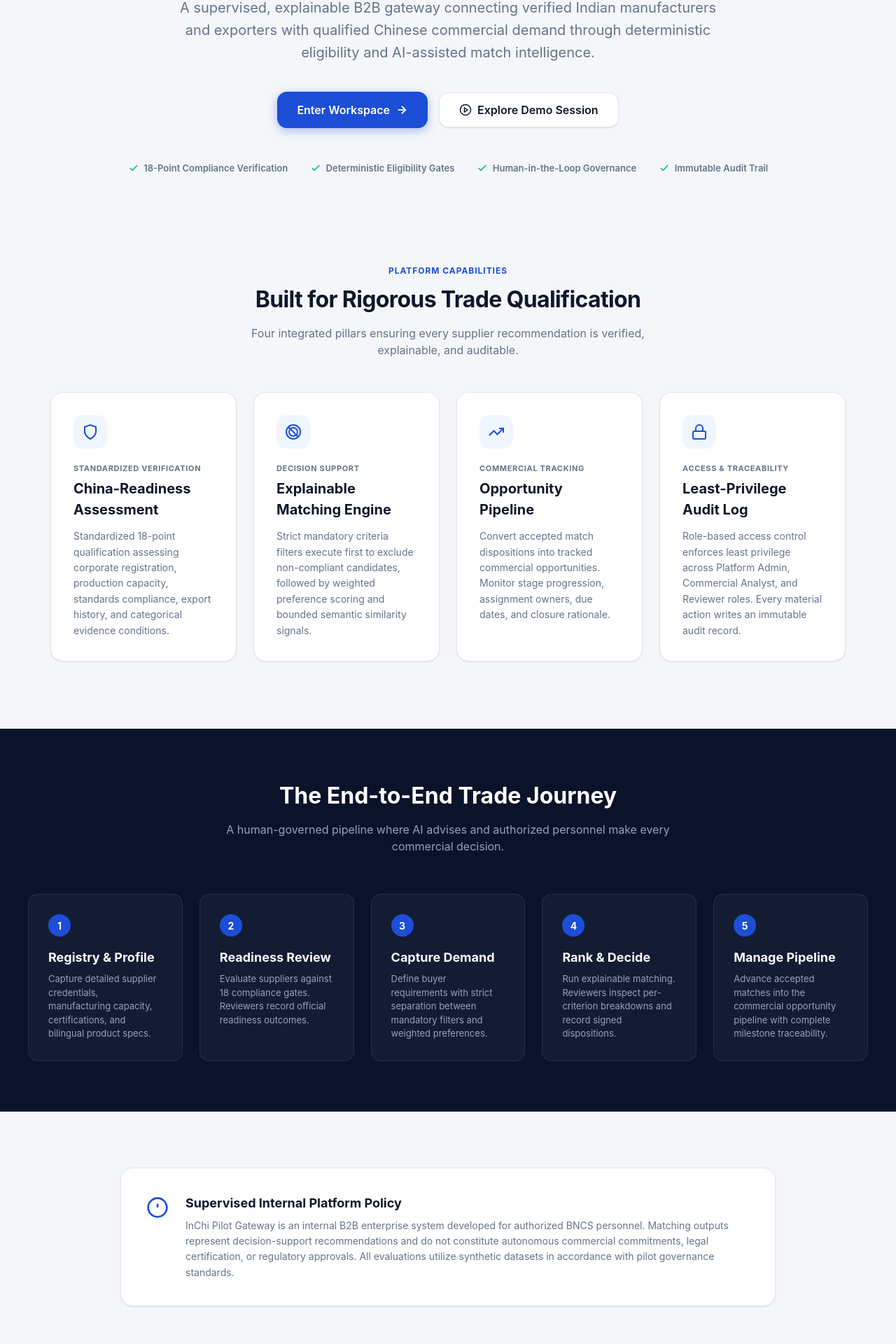
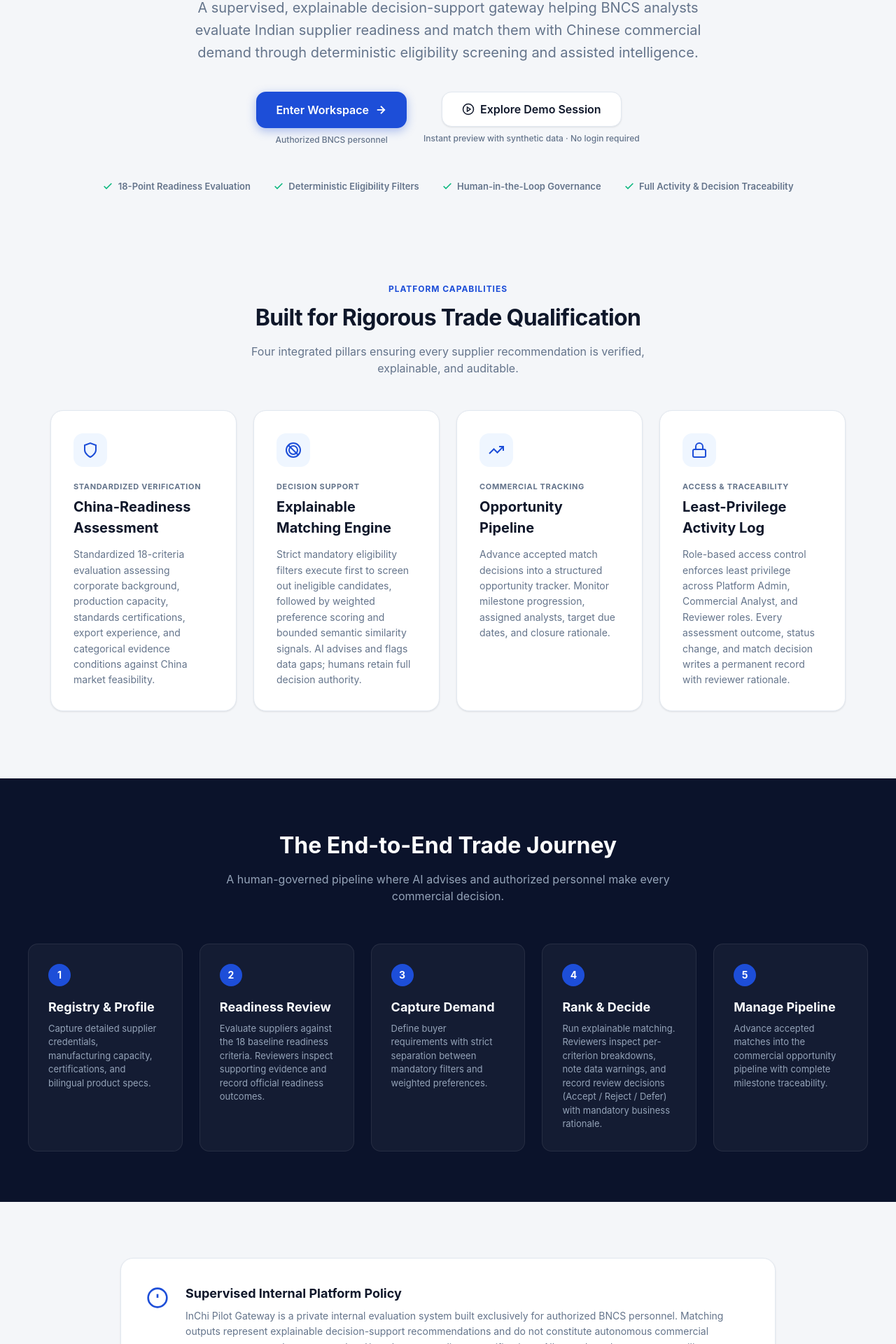
Before and after one commit to aryanghai12/InChi-Pilot-Gateway, a Next.js app in the folder frontend/: page / in a window 1280 px wide. Shown: the part 375-2295 px from the top of the page at 70% size. Built offline with nearby package versions, Linux system fonts and the light colour scheme.

Commit message:
feat(landing): incorporate UX clarity on pilot scope, readiness criteria, and demo access

```diff
--- a/frontend/src/app/landing.module.css
+++ b/frontend/src/app/landing.module.css
@@ -177,11 +177,24 @@
 
 .heroCtaGroup {
   display: flex;
-  align-items: center;
+  align-items: flex-start;
   justify-content: center;
-  gap: 1rem;
+  gap: 1.5rem;
   flex-wrap: wrap;
   margin-bottom: 3rem;
+}
+
+.ctaWrapper {
+  display: flex;
+  flex-direction: column;
+  align-items: center;
+  gap: 0.5rem;
+}
+
+.ctaHint {
+  font-size: 0.75rem;
+  font-weight: 500;
+  color: var(--color-text-muted);
 }
 
 .primaryCta {
--- a/frontend/src/app/page.tsx
+++ b/frontend/src/app/page.tsx
@@ -61,6 +61,7 @@ export default function LandingPage() {
             type="button"
             onClick={handleExploreDemo}
             className={styles.demoBtn}
+            title="Instant walkthrough with synthetic demonstration data"
           >
             Explore Demo
           </button>
@@ -77,7 +78,7 @@ export default function LandingPage() {
               <circle cx="12" cy="12" r="10" />
               <path d="M12 6v6l4 2" />
             </svg>
-            BNCS Cross-Border Gateway · India to China Trade Corridor
+            BNCS Internal Pilot Gateway · Supervised Evaluation Prototype · Synthetic Data
           </span>
 
           <h1 className={styles.heroTitle}>
@@ -86,12 +87,13 @@ export default function LandingPage() {
           </h1>
 
           <p className={styles.heroSubtitle}>
-            A supervised, explainable B2B gateway connecting verified Indian manufacturers
-            and exporters with qualified Chinese commercial demand through deterministic eligibility
-            and AI-assisted match intelligence.
+            A supervised, explainable decision-support gateway helping BNCS analysts evaluate Indian supplier
+            readiness and match them with Chinese commercial demand through deterministic eligibility screening
+            and assisted intelligence.
           </p>
 
           <div className={styles.heroCtaGroup}>
+            <div className={styles.ctaWrapper}>
               <Link href="/login" className={styles.primaryCta}>
                 <span>Enter Workspace</span>
                 <svg width="18" height="18" viewBox="0 0 24 24" fill="none" stroke="currentColor" strokeWidth="2.4">
@@ -99,7 +101,10 @@ export default function LandingPage() {
                   <polyline points="12 5 19 12 12 19" />
                 </svg>
               </Link>
+              <span className={styles.ctaHint}>Authorized BNCS personnel</span>
+            </div>
 
+            <div className={styles.ctaWrapper}>
               <button
                 type="button"
                 onClick={handleExploreDemo}
@@ -111,6 +116,8 @@ export default function LandingPage() {
                 </svg>
                 <span>Explore Demo Session</span>
               </button>
+              <span className={styles.ctaHint}>Instant preview with synthetic data · No login required</span>
+            </div>
           </div>
 
           <div className={styles.trustBadges}>
@@ -118,13 +125,13 @@ export default function LandingPage() {
               <svg className={styles.badgeIcon} width="16" height="16" viewBox="0 0 24 24" fill="none" stroke="currentColor" strokeWidth="2.5">
                 <polyline points="20 6 9 17 4 12" />
               </svg>
-              <span>18-Point Compliance Verification</span>
+              <span>18-Point Readiness Evaluation</span>
             </div>
             <div className={styles.badgeItem}>
               <svg className={styles.badgeIcon} width="16" height="16" viewBox="0 0 24 24" fill="none" stroke="currentColor" strokeWidth="2.5">
                 <polyline points="20 6 9 17 4 12" />
               </svg>
-              <span>Deterministic Eligibility Gates</span>
+              <span>Deterministic Eligibility Filters</span>
             </div>
             <div className={styles.badgeItem}>
               <svg className={styles.badgeIcon} width="16" height="16" viewBox="0 0 24 24" fill="none" stroke="currentColor" strokeWidth="2.5">
@@ -136,7 +143,7 @@ export default function LandingPage() {
               <svg className={styles.badgeIcon} width="16" height="16" viewBox="0 0 24 24" fill="none" stroke="currentColor" strokeWidth="2.5">
                 <polyline points="20 6 9 17 4 12" />
               </svg>
-              <span>Immutable Audit Trail</span>
+              <span>Full Activity &amp; Decision Traceability</span>
             </div>
           </div>
         </section>
@@ -163,8 +170,8 @@ export default function LandingPage() {
               <span className={styles.cardTag}>Standardized Verification</span>
               <h3 className={styles.cardTitle}>China-Readiness Assessment</h3>
               <p className={styles.cardDescription}>
-                Standardized 18-point qualification assessing corporate registration, production capacity,
-                standards compliance, export history, and categorical evidence conditions.
+                Standardized 18-criteria evaluation assessing corporate background, production capacity,
+                standards certifications, export experience, and categorical evidence conditions against China market feasibility.
               </p>
             </div>
 
@@ -179,8 +186,9 @@ export default function LandingPage() {
               <span className={styles.cardTag}>Decision Support</span>
               <h3 className={styles.cardTitle}>Explainable Matching Engine</h3>
               <p className={styles.cardDescription}>
-                Strict mandatory criteria filters execute first to exclude non-compliant candidates,
-                followed by weighted preference scoring and bounded semantic similarity signals.
+                Strict mandatory eligibility filters execute first to screen out ineligible candidates,
+                followed by weighted preference scoring and bounded semantic similarity signals. AI advises and flags data gaps;
+                humans retain full decision authority.
               </p>
             </div>
 
@@ -194,8 +202,8 @@ export default function LandingPage() {
               <span className={styles.cardTag}>Commercial Tracking</span>
               <h3 className={styles.cardTitle}>Opportunity Pipeline</h3>
               <p className={styles.cardDescription}>
-                Convert accepted match dispositions into tracked commercial opportunities. Monitor stage progression,
-                assignment owners, due dates, and closure rationale.
+                Advance accepted match decisions into a structured opportunity tracker. Monitor milestone progression,
+                assigned analysts, target due dates, and closure rationale.
               </p>
             </div>
 
@@ -207,10 +215,10 @@ export default function LandingPage() {
                 </svg>
               </div>
               <span className={styles.cardTag}>Access &amp; Traceability</span>
-              <h3 className={styles.cardTitle}>Least-Privilege Audit Log</h3>
+              <h3 className={styles.cardTitle}>Least-Privilege Activity Log</h3>
               <p className={styles.cardDescription}>
                 Role-based access control enforces least privilege across Platform Admin, Commercial Analyst,
-                and Reviewer roles. Every material action writes an immutable audit record.
+                and Reviewer roles. Every assessment outcome, status change, and match decision writes a permanent record with reviewer rationale.
               </p>
             </div>
           </div>
@@ -241,7 +249,7 @@ export default function LandingPage() {
                 <span className={styles.stepNumber}>2</span>
                 <h3 className={styles.stepTitle}>Readiness Review</h3>
                 <p className={styles.stepDescription}>
-                  Evaluate suppliers against 18 compliance gates. Reviewers record official readiness outcomes.
+                  Evaluate suppliers against the 18 baseline readiness criteria. Reviewers inspect supporting evidence and record official readiness outcomes.
                 </p>
               </div>
 
@@ -257,7 +265,7 @@ export default function LandingPage() {
                 <span className={styles.stepNumber}>4</span>
                 <h3 className={styles.stepTitle}>Rank &amp; Decide</h3>
                 <p className={styles.stepDescription}>
-                  Run explainable matching. Reviewers inspect per-criterion breakdowns and record signed dispositions.
+                  Run explainable matching. Reviewers inspect per-criterion breakdowns, note data warnings, and record review decisions (Accept / Reject / Defer) with mandatory business rationale.
                 </p>
               </div>
 
@@ -287,10 +295,10 @@ export default function LandingPage() {
             <div className={styles.disclaimerText}>
               <h3>Supervised Internal Platform Policy</h3>
               <p>
-                InChi Pilot Gateway is an internal B2B enterprise system developed for authorized BNCS personnel.
-                Matching outputs represent decision-support recommendations and do not constitute autonomous commercial commitments,
-                legal certification, or regulatory approvals. All evaluations utilize synthetic datasets in accordance
-                with pilot governance standards.
+                InChi Pilot Gateway is a private internal evaluation system built exclusively for authorized BNCS personnel.
+                Matching outputs represent explainable decision-support recommendations and do not constitute autonomous commercial contracts,
+                customs clearances, or legal/regulatory compliance certifications. All records and assessments utilize synthetic demonstration datasets
+                in accordance with the pilot governance baseline.
               </p>
             </div>
           </div>
```
Lines whose indentation alone changed are shown as unchanged.
